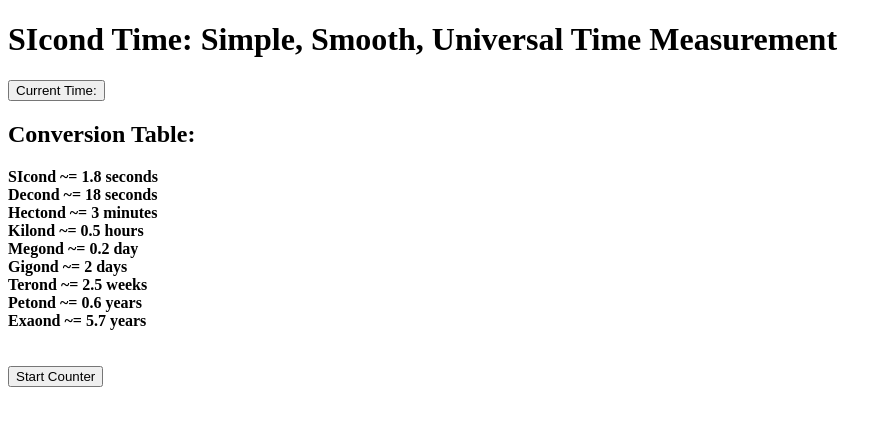
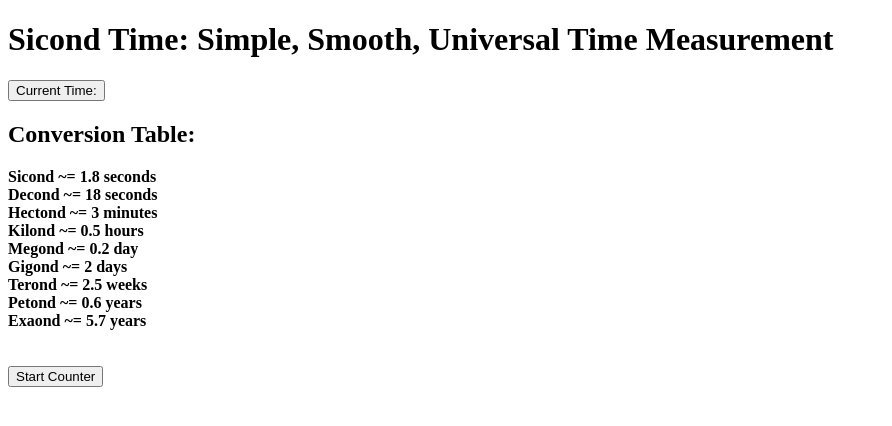
Before and after one commit to persons-personsman/BetterTime, a plain HTML site: page index.html in a window 1280 px wide. Shown: the whole page, without its empty margins (0-892 px from the left). Drawn offline with Linux system fonts and the light colour scheme.

Commit message:
Update index.html

```diff
--- a/index.html
+++ b/index.html
@@ -4,11 +4,11 @@
         <script src="SIcond.js"></script>
     </head>
     <body>
-        <h1><b>SIcond Time:</b> Simple, Smooth, Universal Time Measurement<br></h1>
+        <h1><b>Sicond Time:</b> Simple, Smooth, Universal Time Measurement<br></h1>
         <button type="button" onclick="SItimeFormWeb();">Current Time:</button><br>
         <p id="time"></p>
         <h2>Conversion Table:<br></h2>
-        <b>SIcond ~= 1.8 seconds<br>
+        <b>Sicond ~= 1.8 seconds<br>
         Decond ~= 18 seconds<br>
         Hectond ~= 3 minutes<br>
         Kilond ~= 0.5 hours<br>
```
